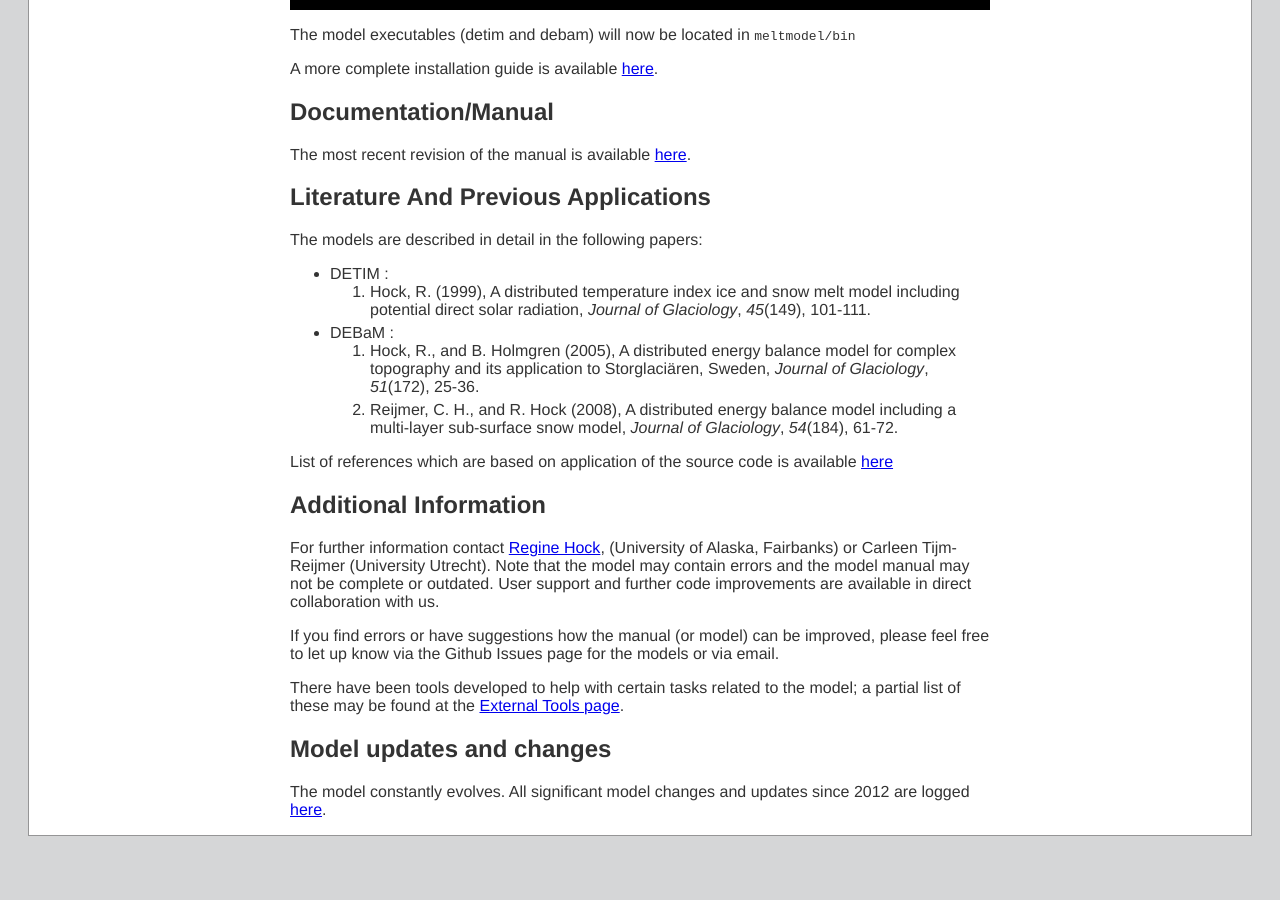
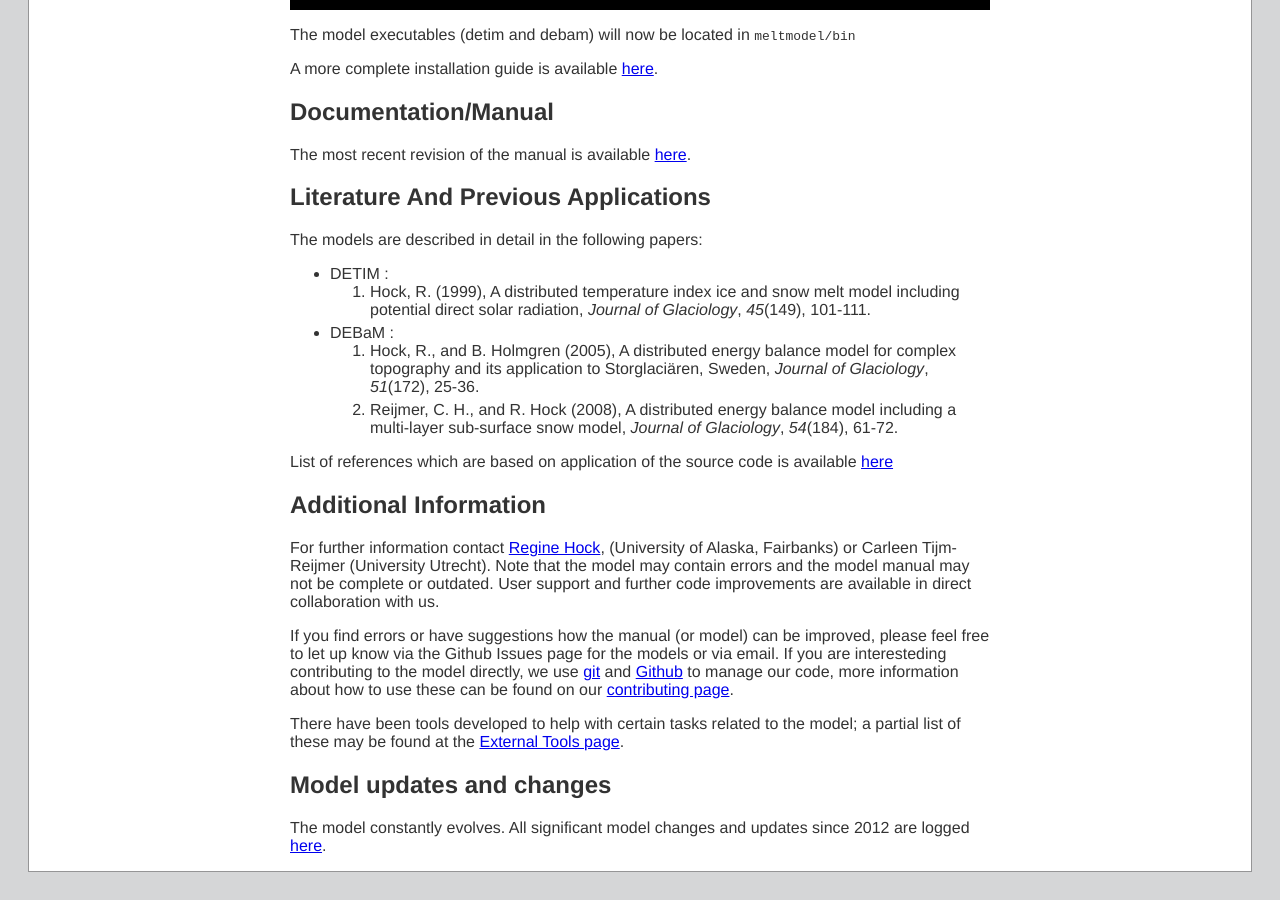
Before and after one commit to regine/meltmodel, a Jekyll site: the page built from index.md, in a window 1280 px wide and 900 px high, scrolled down 1243 px. Built offline with Jekyll 4.4.1, drawn with Linux system fonts in a browser that asks for light colours; Markdown is read by kramdown in place of the engine named in the settings; before the commit the page ends 2107 px from its top, so only the background shows below that.

Commit message:
linked to contributing page from front page

```diff
--- a/index.md
+++ b/index.md
@@ -115,6 +115,9 @@ with us.
 
 If you find errors or have suggestions how the manual (or model) can be improved,
 please feel free to let up know via the Github Issues page for the models or via email.
+If you are interesteding contributing to the model directly, we use [git](http://git-scm.com/)
+and [Github](github.com) to manage our code, more information about how to use
+these can be found on our [contributing page](contributing.html).
 
 There have been tools developed to help with certain tasks related to the model;
 a partial list of these may be found at the [External Tools page](tools.html).
```
